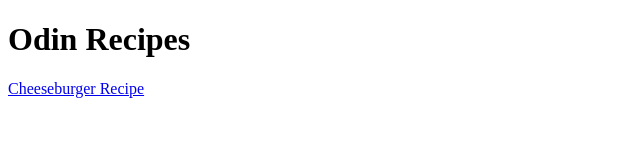
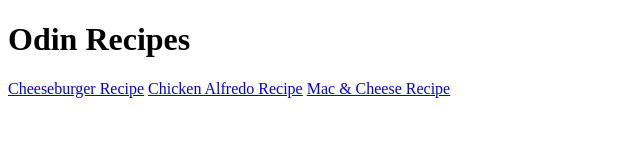
Before and after one commit to Flipfloppm/odin-recipes, a plain HTML site: page index.html in a window 1280 px wide. Shown: the whole page, without its empty margins (0-640 px from the left). Drawn offline with Linux system fonts and the light colour scheme.

Commit message:
Add links

```diff
--- a/index.html
+++ b/index.html
@@ -9,5 +9,7 @@
 <body>
     <h1>Odin Recipes</h1>
     <a href="recipes/cheeseburger.html">Cheeseburger Recipe</a>
+    <a href="recipes/chicken-alfredo.html">Chicken Alfredo Recipe</a>
+    <a href="recipes/mac-and-cheese.html">Mac & Cheese Recipe</a>
 </body>
 </html>
```
